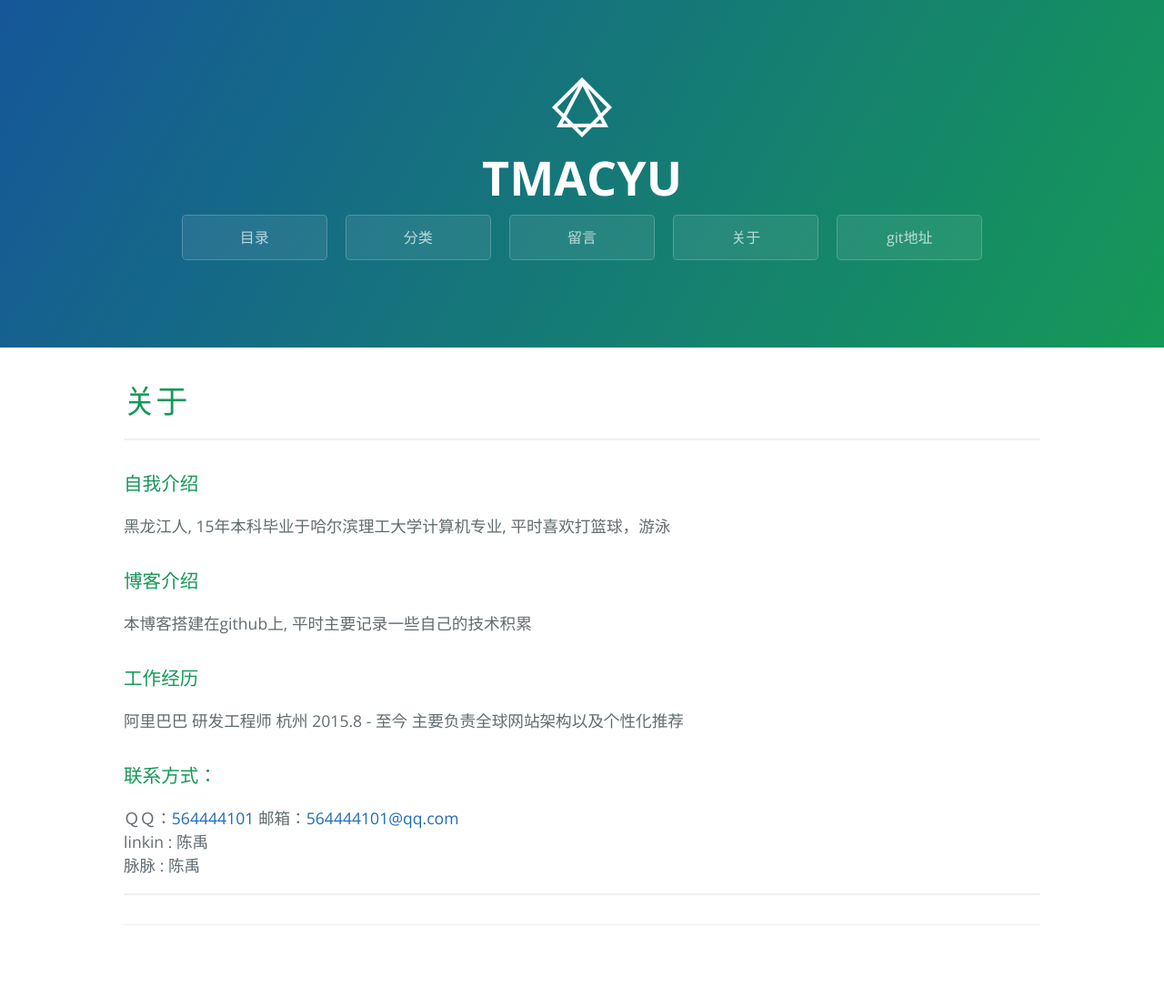
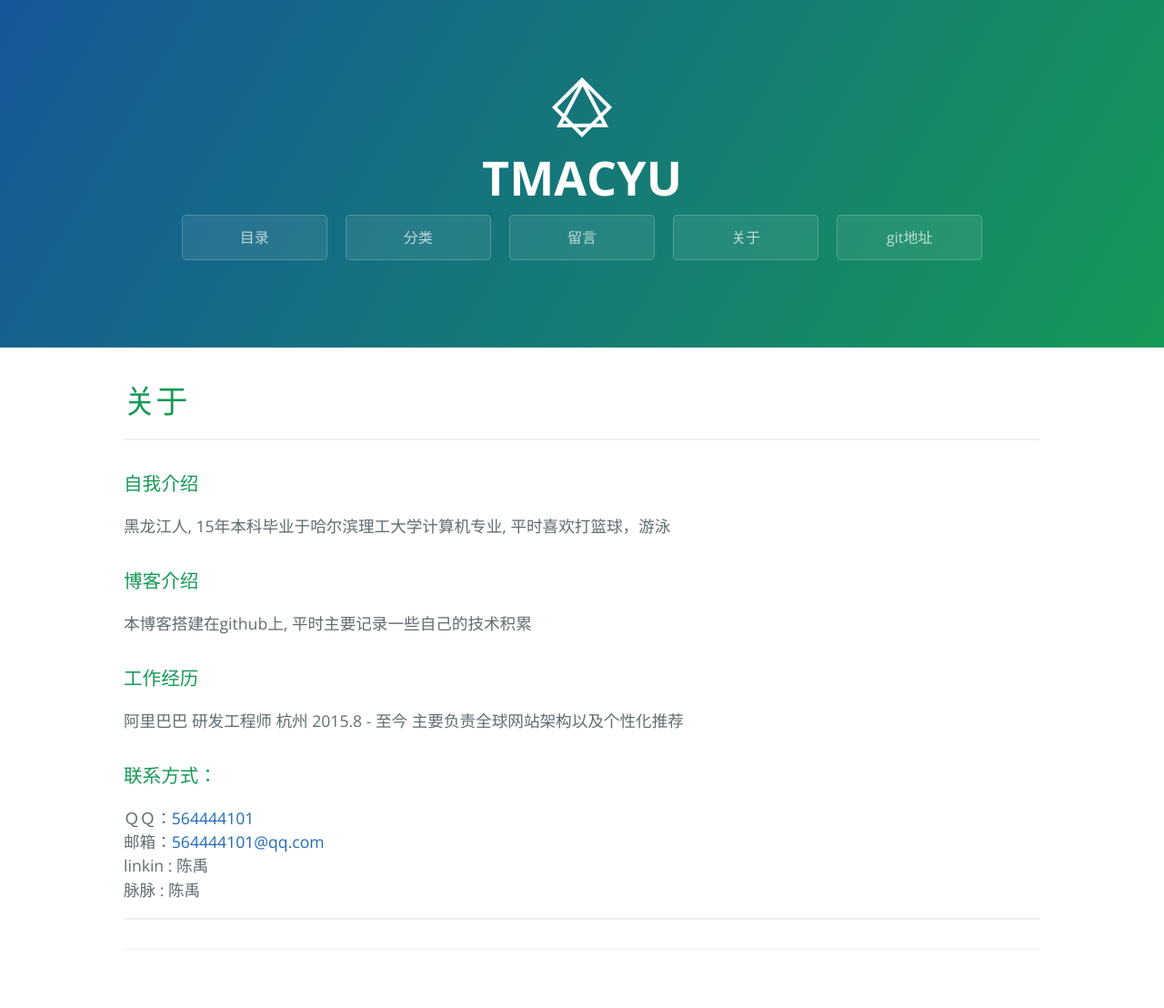
Before and after one commit to tmacyu/tmacyu.github.io, a Jekyll site: the page built from about/index.md, in a window 1280 px wide. Shown: the whole page at 91% size. Built offline with Jekyll 4.4.1, drawn with Linux system fonts in a browser that asks for light colours; before the commit the page ends 1081 px from its top, so only the background shows below that.

```diff
--- a/about/index.md
+++ b/about/index.md
@@ -17,7 +17,7 @@ comments: no
 
 ### 联系方式：
 {% if site.qq %} ＱＱ：[{{ site.qq }}](tencent://message/?uin={{ site.qq }}) {% endif %}
-邮箱：[{{ site.email }}](mailto:{{ site.email }})
+<br>邮箱：[{{ site.email }}](mailto:{{ site.email }})
 <br>linkin : 陈禹
 <br>脉脉 : 陈禹
 
```
